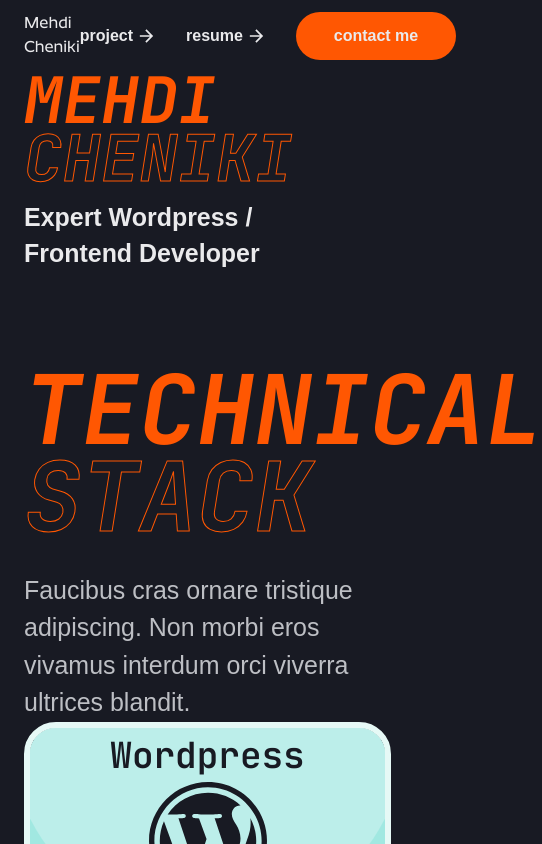
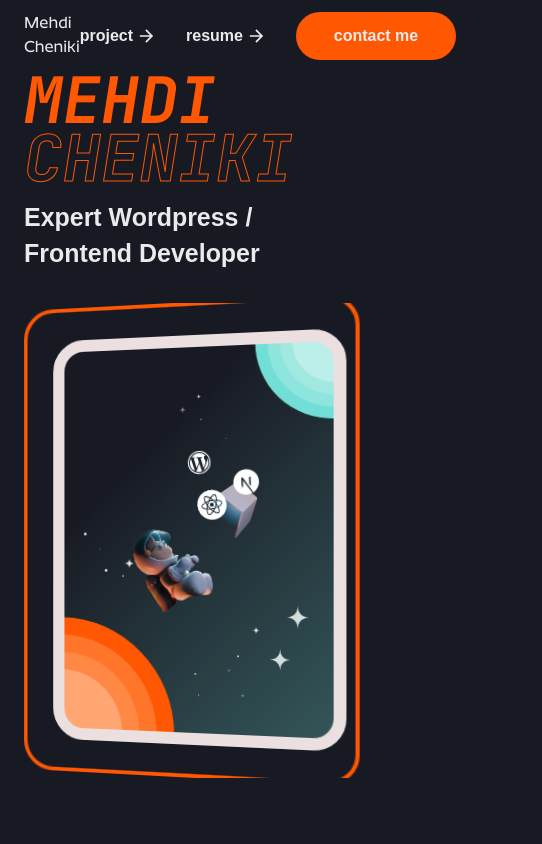
Before and after one commit to mehdired/mcheniki.dev, a Next.js app: page / in a window 390 px wide. Shown: the top 844 px of the page, 542 px wide, since content can reach past the window. Built offline with nearby package versions, Linux system fonts and the light colour scheme; a web font is replaced by a local one.

Commit message:
portal mobile

```diff
--- a/app/globals.css
+++ b/app/globals.css
@@ -220,6 +220,7 @@
     --radius-l: 32px;
     --stroke-xs: 3px;
     --stroke-xl: 24px;
+    --pulse-z: 85px;
 }
 
 .demo-above-the-fold {
@@ -250,9 +251,6 @@
     transform-style: preserve-3d;
 }
 
-.portal-scene {
-    /* transform: rotateY(-40deg); */
-}
 .portal-scene:before {
     content: '';
     position: absolute;
@@ -297,11 +295,19 @@
     animation-iteration-count: infinite;
     animation-direction: alternate;
 }
+
+@media (hover: none) and (pointer: coarse) {
+    :root {
+        --pulse-z: 50px;
+    }
+}
+
 @keyframes pulse {
     to {
-        transform: translateZ(85px);
+        transform: translateZ(var(--pulse-z));
     }
 }
+
 .portal-element-mehdinaut {
     position: absolute;
     width: 50%;
--- a/components/Hero/Hero.tsx
+++ b/components/Hero/Hero.tsx
@@ -7,7 +7,7 @@ export function Hero() {
     return (
         <Container className="flex flex-col items-center justify-between gap-32 lg:flex-row">
             <div>
-                <h1 className="mb-12 text-64 font-bold uppercase italic leading-[0.9] md:text-clamp-158">
+                <h1 className="md:text-clamp-h1 mb-12 text-64 font-bold uppercase italic leading-[0.9]">
                     <span className="block text-primary-500">Mehdi</span>
                     <span className="text-stroke text-transparent">
                         Cheniki
@@ -17,11 +17,9 @@ export function Hero() {
                     Expert Wordpress / Frontend Developer
                 </p>
             </div>
-            <NotInTouch>
-                <div className="w-full max-w-[570px] flex-1 flex-grow-0 basis-[570px] lg:w-auto">
-                    <Portal />
-                </div>
-            </NotInTouch>
+            <div className="w-full max-w-[570px] flex-1 flex-grow-0 lg:w-auto lg:basis-[570px]">
+                <Portal />
+            </div>
         </Container>
     )
 }
--- a/components/Portal/Portal.jsx
+++ b/components/Portal/Portal.jsx
@@ -11,17 +11,10 @@ import Image from 'next/image'
 export function Portal() {
     const [play, setPlay] = useState(true)
     const [active, setActive] = useState(false)
-    const [rotate, setRotate] = useState({ x: 0, y: -20 })
+    const [rotate, setRotate] = useState({ x: 0, y: -5 })
     const container = useRef()
 
-    useEffect(() => {
-        if (!play) {
-            return
-        }
-        setTimeout(() => setActive(true), 400)
-
     const onMouseMove = (e) => {
-            //console.log(e);
         const normalizedY = normalize({
             value: e.pageX,
             from: [0, window.innerWidth],
@@ -40,8 +33,17 @@ export function Portal() {
         })
     }
 
+    useEffect(() => {
+        if (!play && !window.matchMedia('(hover: none), (pointer: coarse)')) {
+            return
+        }
+        setTimeout(() => setActive(true), 400)
+
         window.addEventListener('mousemove', onMouseMove)
-        return () => window.removeEventListener('mousemove', onMouseMove)
+
+        return () => {
+            window.removeEventListener('mousemove', onMouseMove)
+        }
     }, [play])
 
     return (
@@ -56,7 +58,7 @@ export function Portal() {
                 ref={container}
             >
                 <div
-                    className="portal-scene aspect-portal relative flex max-h-screen w-full items-center justify-center"
+                    className="portal-scene relative flex aspect-portal max-h-screen w-full items-center justify-center"
                     style={{
                         transform: `rotate3d(0, 1 ,0, ${rotate.y}deg) rotate3d(1, 0 , 0, ${rotate.x}deg)`,
                     }}
--- a/components/StackSection/StackSection.tsx
+++ b/components/StackSection/StackSection.tsx
@@ -6,7 +6,7 @@ export function StackSection() {
     return (
         <Container>
             <header className="lg:flex lg:justify-between lg:gap-48">
-                <h2 className="mb-32 text-96 font-semibold uppercase italic leading-[0.9] lg:mb-0">
+                <h2 className="md:text-clamp-h2 mb-32 text-48 font-semibold uppercase italic leading-[0.9] lg:mb-0">
                     <span className="block text-primary-500">Technical</span>
                     <span className="text-stroke text-transparent">Stack</span>
                 </h2>
--- a/tailwind.config.ts
+++ b/tailwind.config.ts
@@ -126,7 +126,8 @@ const config: Config = {
             roundo: ['var(--font-roundo)', 'sans-serif'],
         },
         fontSize: {
-            'clamp-158': 'clamp(6.75rem, -0.0192rem + 10.5769vw, 9.5rem);',
+            'clamp-h1': 'clamp(6.75rem, -0.0192rem + 10.5769vw, 9.5rem);',
+            'clamp-h2': 'clamp(4.75rem, 1.6731rem + 4.8077vw, 6rem);',
             12: '0.75rem',
             base: '1rem',
             20: '1.25rem',
```
Lines whose indentation alone changed are shown as unchanged.
